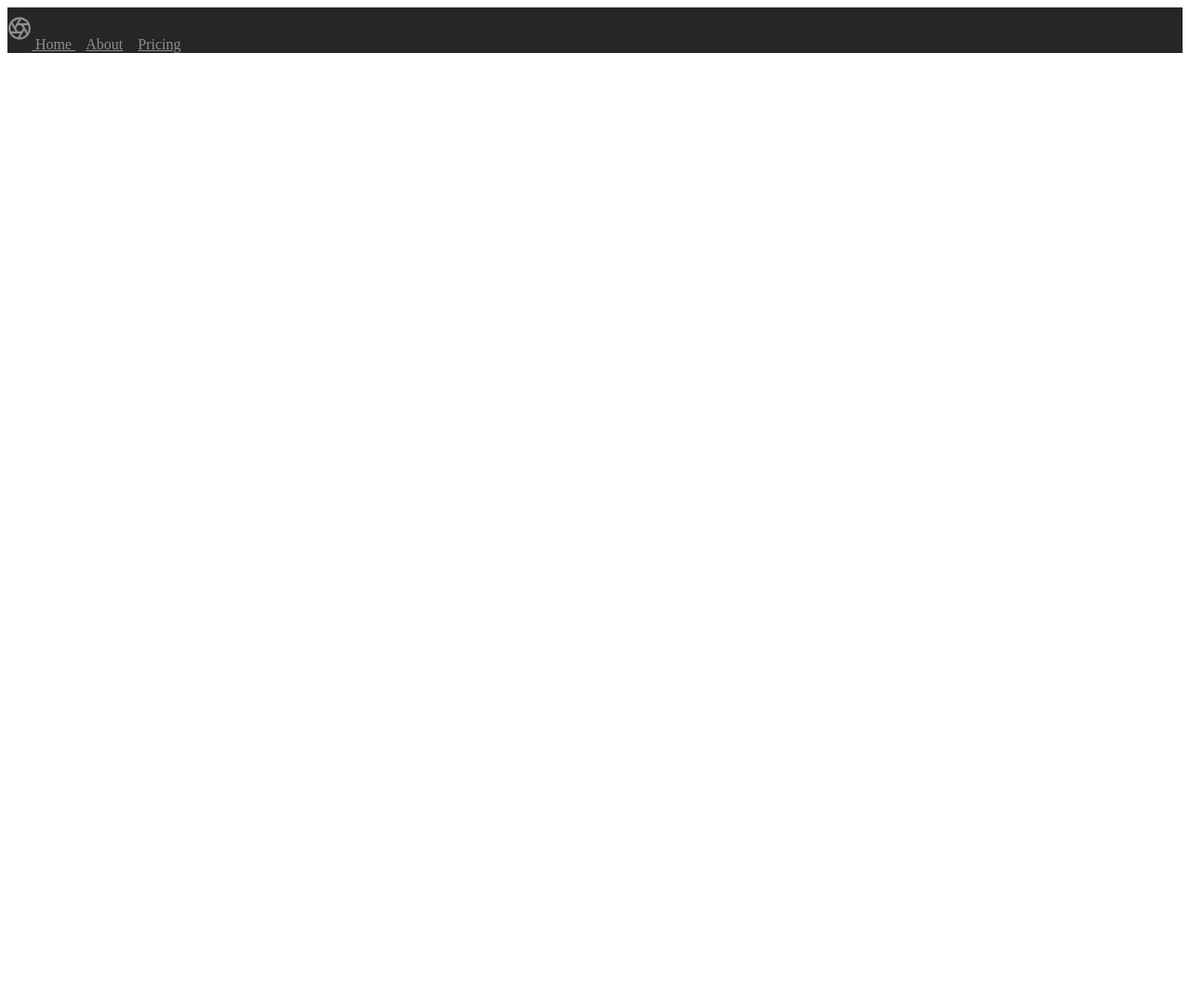
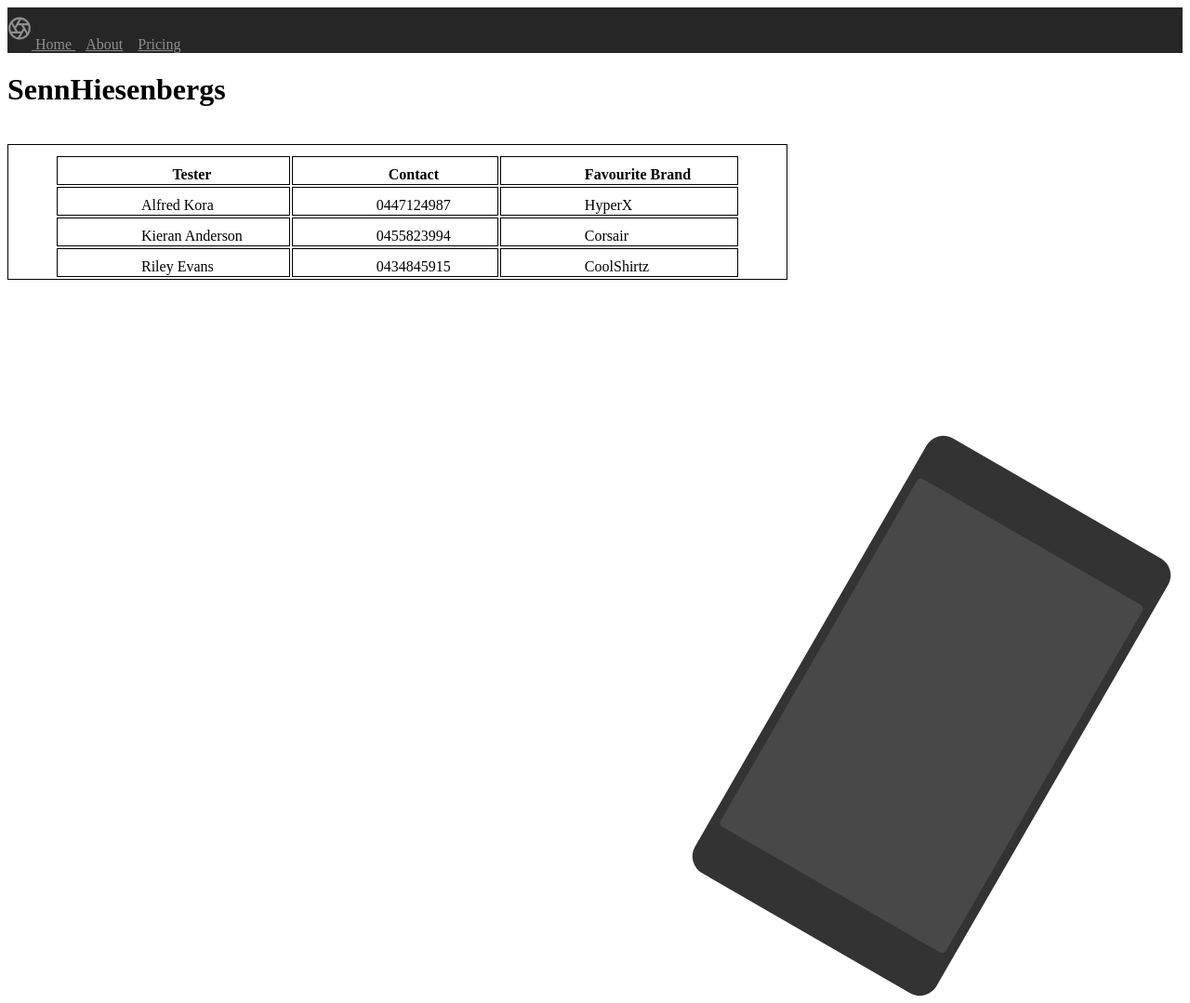
Before and after one commit to RileyEvans412/RileyEvans412.github.io, a plain HTML site: page about.html in a window 1280 px wide. Shown: the whole page at 93% size. Before the commit the page ends 800 px from the top, so only its background shows below. Drawn offline with Linux system fonts and the light colour scheme.

Commit message:
Added Content
Added content into the pricing and about sections whilst making them look like the rest of the website

```diff
--- a/about.html
+++ b/about.html
@@ -27,3 +27,48 @@
     </nav>
 
 </header>
+<div class="position-relative overflow-hidden p-3 p-md-5 m-md-3 text-center bg-light">
+    <div class="col-md-5 p-lg-5 mx-auto my-5">
+        <h1 class="display-2 fw-normal">SennHiesenbergs</h1>
+
+        &nbsp;&nbsp;
+        &nbsp;&nbsp;
+
+    </div>
+<style>
+    table, th, td {
+        padding-top: 10px;
+        padding-inline: 50px;
+        border:1px solid black;
+        text-align-all: center;
+        text-indent: 40px;
+
+    }
+</style>
+<table>
+    <tr>
+        <th>Tester</th>
+        <th>Contact</th>
+        <th>Favourite Brand</th>
+    </tr>
+    <tr>
+        <td>Alfred Kora</td>
+        <td>0447124987</td>
+        <td>HyperX</td>
+    </tr>
+    <tr>
+        <td>Kieran Anderson</td>
+        <td>0455823994</td>
+        <td>Corsair</td>
+    </tr>
+    <tr>
+        <td>Riley Evans</td>
+        <td>0434845915</td>
+        <td>CoolShirtz</td>
+    </tr>
+</table>
+    <div class="product-device shadow-sm d-none d-md-block"></div>
+</body>
+<main>
+</main>
+</html>
```
Also changed, not shown: pricing.html (+29 -1 lines).
